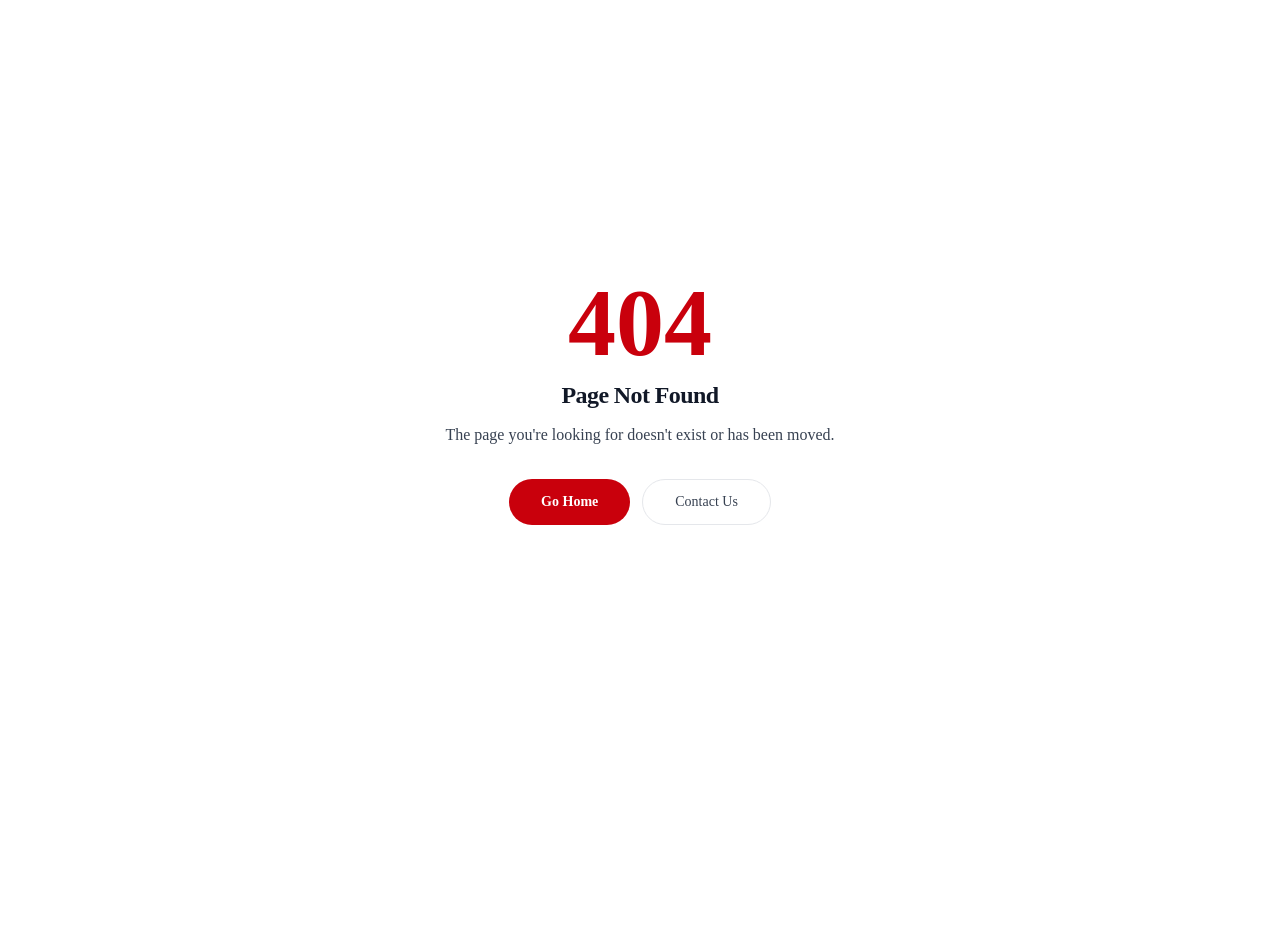
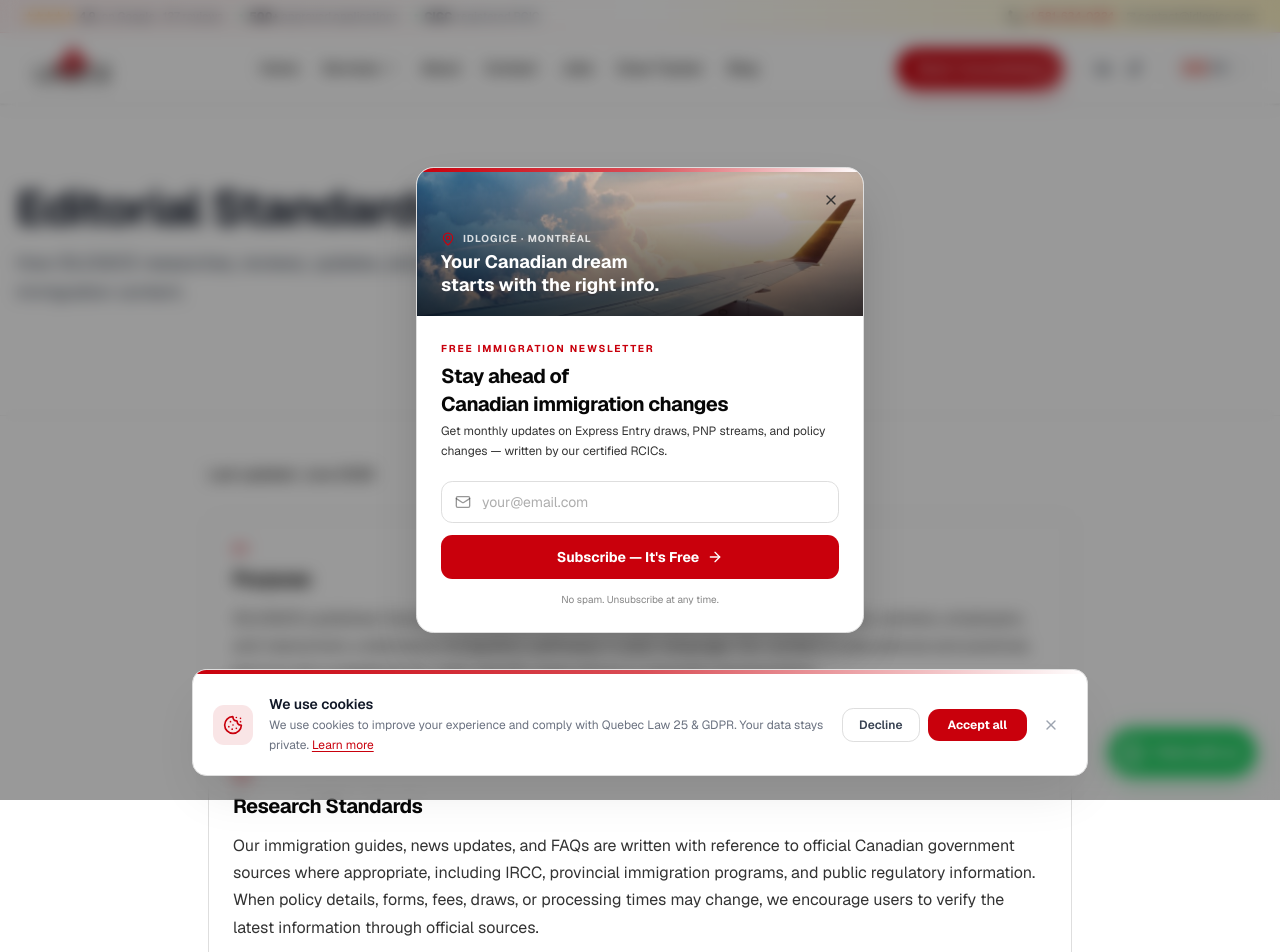
Before and after one commit to Aitibour/idlogice, a Next.js app: page /en/editorial-standards in a window 1280 px wide. Before the commit this address had no page. Shown: the top 952 px of the page. Before the commit the page ends 800 px from the top, so only its background shows below. Built offline with nearby package versions, Linux system fonts and the light colour scheme.

Commit message:
feat: add editorial standards page

```diff
--- a/next.config.ts
+++ b/next.config.ts
@@ -40,6 +40,7 @@ const nextConfig: NextConfig = {
       "guides",
       "stats",
       "team",
+      "editorial-standards",
       "author",
     ];
     const nonLocaleRedirects = nonLocalePaths.map((p) => ({
--- /dev/null
+++ b/src/app/[locale]/(public)/editorial-standards/page.tsx
@@ -0,0 +1,127 @@
+import type { Metadata } from "next";
+import Link from "next/link";
+import { generatePageAlternates } from "@/lib/seo/alternates";
+import { PageHero } from "@/components/sections/page-hero";
+
+const BASE = "https://idlogice.com";
+
+type Props = { params: Promise<{ locale: string }> };
+
+const sections = [
+  {
+    title: "Purpose",
+    body: "IDLOGICE publishes Canadian immigration content to help applicants, families, students, workers, employers, and newcomers understand immigration pathways in plain language. Our content is educational and practical, but it is not a substitute for case-specific legal advice or licensed representation.",
+  },
+  {
+    title: "Research Standards",
+    body: "Our immigration guides, news updates, and FAQs are written with reference to official Canadian government sources where appropriate, including IRCC, provincial immigration programs, and public regulatory information. When policy details, forms, fees, draws, or processing times may change, we encourage users to verify the latest information through official sources.",
+  },
+  {
+    title: "Expert Review",
+    body: "Because Canadian immigration is a high-impact topic, IDLOGICE content is reviewed for clarity, accuracy, practical usefulness, and compliance awareness. Blog posts and guides may include named reviewer signals and author pages to help readers understand the expertise behind the content.",
+  },
+  {
+    title: "No Approval Guarantees",
+    body: "IDLOGICE does not guarantee immigration approvals, invitations, permits, visas, nominations, or processing outcomes. Immigration decisions depend on the applicant's complete profile, documents, program criteria, officer assessment, and current government policy.",
+  },
+  {
+    title: "AI-Assisted Content",
+    body: "IDLOGICE may use AI tools to support drafting, outlining, translation, content organization, or research preparation. AI-assisted content is reviewed before publication and must follow our standards for accuracy, usefulness, and compliance. We do not publish unchecked AI-generated immigration advice.",
+  },
+  {
+    title: "Updates and Corrections",
+    body: "Immigration policies can change quickly. We update high-value content when new information affects users, especially Express Entry, PNP, work permit, study permit, processing-time, and IRCC news content. If you identify an error, contact us with the page URL and supporting information.",
+  },
+  {
+    title: "Commercial Integrity",
+    body: "Our content may link to IDLOGICE services such as consultations, eligibility reviews, or immigration support. Calls to action do not change our obligation to keep educational content realistic, transparent, and useful.",
+  },
+];
+
+function jsonLd(data: object) {
+  const props = { dangerouslySetInnerHTML: { __html: JSON.stringify(data) } };
+  return <script type="application/ld+json" {...props} />;
+}
+
+export async function generateMetadata({ params }: Props): Promise<Metadata> {
+  const { locale } = await params;
+  const title = "Editorial Standards | IDLOGICE Immigration";
+  const description = "How IDLOGICE researches, reviews, updates, and publishes Canadian immigration content with compliance, accuracy, and transparency.";
+
+  return {
+    title,
+    description,
+    alternates: generatePageAlternates(locale, "/editorial-standards"),
+    openGraph: {
+      type: "website",
+      url: `${BASE}/${locale}/editorial-standards`,
+      title,
+      description,
+      siteName: "IDLOGICE",
+    },
+  };
+}
+
+export default async function EditorialStandardsPage({ params }: Props) {
+  const { locale } = await params;
+  const url = `${BASE}/${locale}/editorial-standards`;
+  const pageLd = {
+    "@context": "https://schema.org",
+    "@type": "WebPage",
+    name: "Editorial Standards",
+    description: "IDLOGICE editorial standards for Canadian immigration content.",
+    url,
+    publisher: { "@type": "Organization", name: "IDLOGICE", url: BASE },
+    about: [
+      "Canadian immigration content",
+      "Editorial standards",
+      "Immigration compliance",
+      "AI-assisted content review",
+      "IRCC source verification",
+    ],
+  };
+
+  return (
+    <>
+      {jsonLd(pageLd)}
+      <PageHero
+        title="Editorial Standards"
+        subtitle="How IDLOGICE researches, reviews, updates, and publishes Canadian immigration content."
+      />
+      <main className="container mx-auto max-w-4xl px-4 py-12">
+        <p className="mb-8 text-sm font-medium text-foreground">Last updated: June 2026</p>
+
+        <div className="space-y-8 text-muted-foreground leading-relaxed">
+          {sections.map((section, index) => (
+            <section key={section.title} className="rounded-xl border border-border bg-white p-6">
+              <p className="mb-2 text-xs font-bold uppercase tracking-widest text-primary">
+                {String(index + 1).padStart(2, "0")}
+              </p>
+              <h2 className="text-xl font-bold text-foreground">{section.title}</h2>
+              <p className="mt-3">{section.body}</p>
+            </section>
+          ))}
+        </div>
+
+        <section className="mt-10 rounded-xl border border-primary/20 bg-primary/5 p-6">
+          <h2 className="text-xl font-bold text-foreground">Contact for Corrections</h2>
+          <p className="mt-3 text-muted-foreground leading-relaxed">
+            To request a correction or flag an outdated immigration page, email{" "}
+            <a href="mailto:contact@idlogice.com" className="text-primary underline underline-offset-4">
+              contact@idlogice.com
+            </a>{" "}
+            with the page URL, the issue, and any supporting official source.
+          </p>
+          <div className="mt-5 flex flex-wrap gap-3">
+            <Link href={`/${locale}/team`} className="rounded-full border border-border bg-white px-5 py-2.5 text-sm font-bold text-foreground hover:border-primary hover:text-primary">
+              Meet Our Consultants
+            </Link>
+            <Link href={`/${locale}/blog`} className="rounded-full bg-primary px-5 py-2.5 text-sm font-bold text-white hover:opacity-90">
+              Read Immigration Blog
+            </Link>
+          </div>
+        </section>
+      </main>
+    </>
+  );
+}
--- a/src/app/sitemap.ts
+++ b/src/app/sitemap.ts
@@ -63,6 +63,7 @@ const ROUTES: Route[] = [
   { path: "/jobs",                        priority: CONTENT,  changeFreq: "weekly" },
   { path: "/stats",                       priority: CONTENT,  changeFreq: "monthly" },
   { path: "/team",                        priority: CONTENT,  changeFreq: "monthly" },
+  { path: "/editorial-standards",         priority: CONTENT,  changeFreq: "monthly" },
   { path: "/privacy",                     priority: LEGAL,    changeFreq: "yearly" },
   { path: "/terms",                       priority: LEGAL,    changeFreq: "yearly" },
   { path: "/cookies",                     priority: LEGAL,    changeFreq: "yearly" },
--- a/src/components/layout/footer.tsx
+++ b/src/components/layout/footer.tsx
@@ -48,6 +48,7 @@ export function Footer() {
                 { href: "/blog",         label: "Blog"             },
                 { href: "/stats",        label: "Immigration Statistics" },
                 { href: "/team",         label: "Our Consultants"  },
+                { href: "/editorial-standards", label: "Editorial Standards" },
                 { href: "/contact",      label: t("contact")      },
                 { href: "/privacy", label: t("privacy")     },
                 { href: "/terms",   label: t("terms")       },
```
